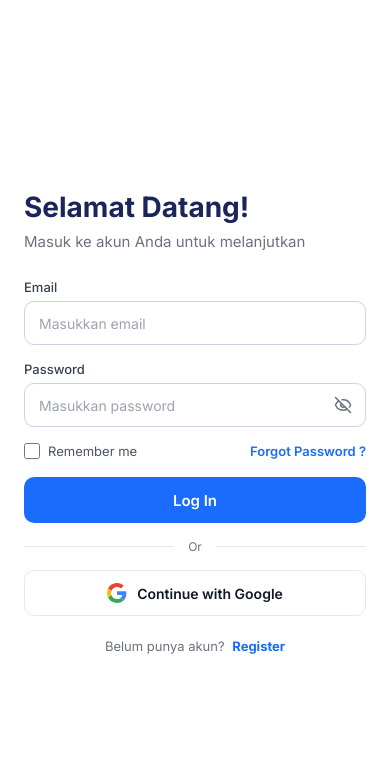
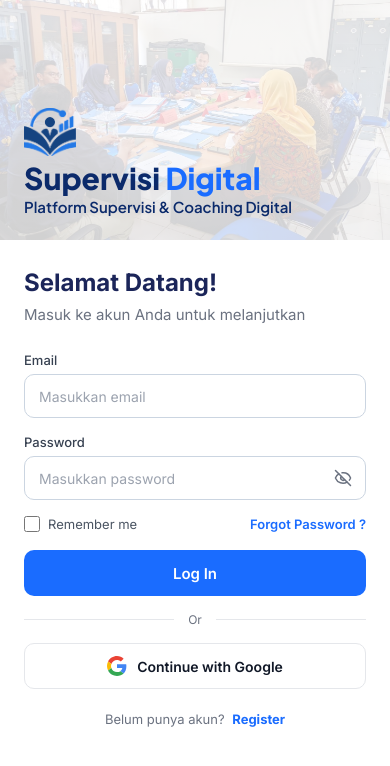
Before and after one commit to RizzXyy/supervisi-digital, a Next.js app: page /login in a window 390 px wide. Shown: the top 766 px of the page. Built offline with nearby package versions, Linux system fonts and the light colour scheme.

Commit message:
tampilkan hero di mobile (login & register)

```diff
--- a/app/login/login.css
+++ b/app/login/login.css
@@ -110,8 +110,38 @@
 
 /* ---------- Mobile / jendela sempit ---------- */
 @media (max-width: 860px) {
-  .auth-page { grid-template-columns: 1fr; }
-  .auth-page .auth-hero { display: none; }
+  .auth-page {
+    grid-template-columns: 1fr;
+    grid-template-rows: auto 1fr;
+    min-height: 100vh;
+    min-height: 100dvh;
+  }
+
+  /* Foto jadi header di atas form */
+  .auth-page .auth-hero {
+    display: flex;
+    align-items: flex-end;
+    padding: 28px 24px 24px;
+    min-height: 240px;
+  }
+  .auth-page .auth-hero-content {
+    width: 100%;
+    max-width: 360px;
+    margin: 0 auto;
+  }
+  .auth-page .auth-logo { width: 52px; margin-bottom: 6px; }
+  .auth-page .auth-brand { font-size: 30px; }
+  .auth-page .auth-brand-sub { margin: 2px 0 0; font-size: 15px; }
+
+  /* Tagline disembunyikan di HP supaya header ringkas */
+  .auth-page .auth-tagline { display: none; }
+
+  /* Form tampil di bawah foto */
+  .auth-page .auth-panel {
+    justify-content: flex-start;
+    padding: 28px 24px 40px;
+  }
+  .auth-page .auth-head h2 { font-size: 24px; }
 }
 
 /* ---------- Khusus login ---------- */
--- a/app/register/register.css
+++ b/app/register/register.css
@@ -110,8 +110,38 @@
 
 /* ---------- Mobile / jendela sempit ---------- */
 @media (max-width: 860px) {
-  .auth-page { grid-template-columns: 1fr; }
-  .auth-page .auth-hero { display: none; }
+  .auth-page {
+    grid-template-columns: 1fr;
+    grid-template-rows: auto 1fr;
+    min-height: 100vh;
+    min-height: 100dvh;
+  }
+
+  /* Foto jadi header di atas form */
+  .auth-page .auth-hero {
+    display: flex;
+    align-items: flex-end;
+    padding: 28px 24px 24px;
+    min-height: 240px;
+  }
+  .auth-page .auth-hero-content {
+    width: 100%;
+    max-width: 360px;
+    margin: 0 auto;
+  }
+  .auth-page .auth-logo { width: 52px; margin-bottom: 6px; }
+  .auth-page .auth-brand { font-size: 30px; }
+  .auth-page .auth-brand-sub { margin: 2px 0 0; font-size: 15px; }
+
+  /* Tagline disembunyikan di HP supaya header ringkas */
+  .auth-page .auth-tagline { display: none; }
+
+  /* Form tampil di bawah foto */
+  .auth-page .auth-panel {
+    justify-content: flex-start;
+    padding: 28px 24px 40px;
+  }
+  .auth-page .auth-head h2 { font-size: 24px; }
 }
 
 /* ---------- Khusus register ---------- */
```
